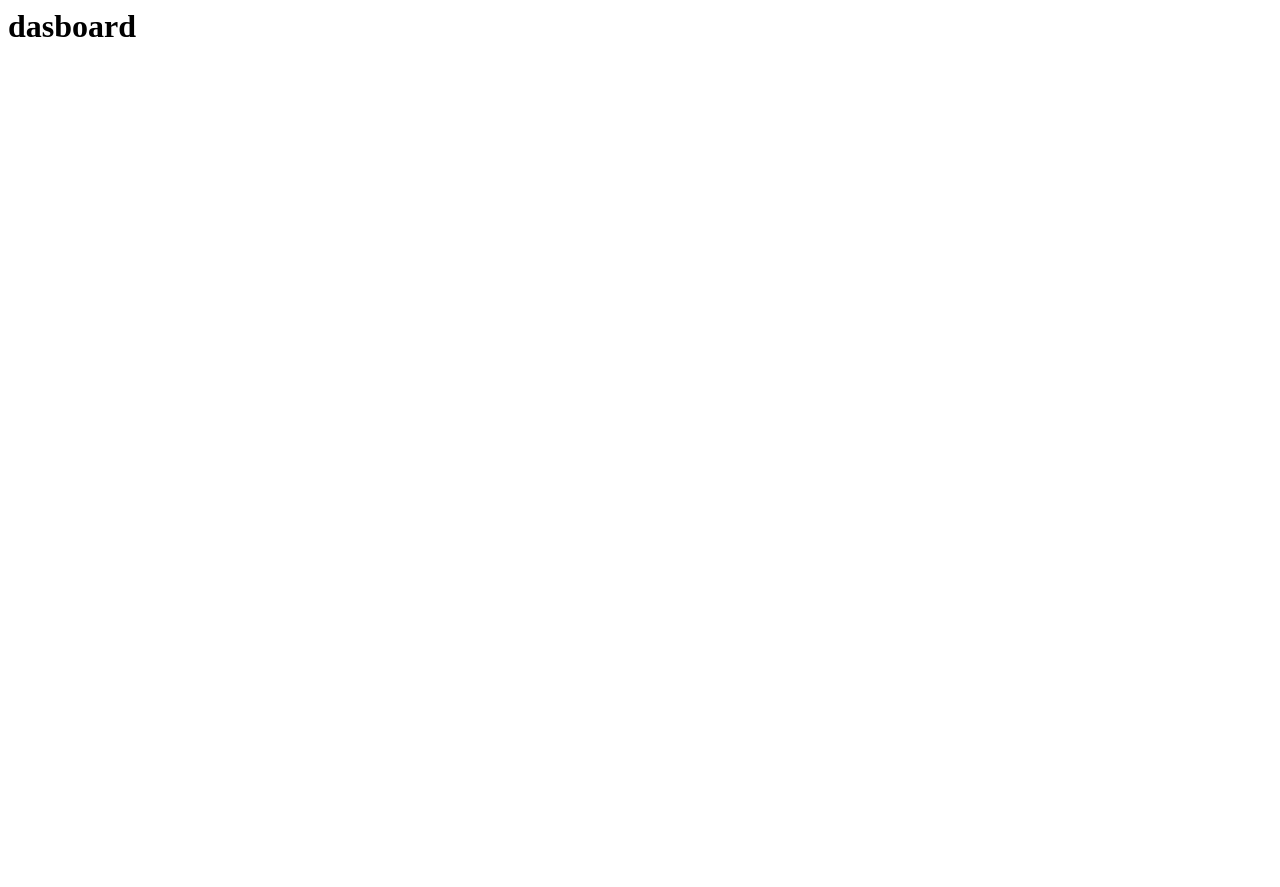
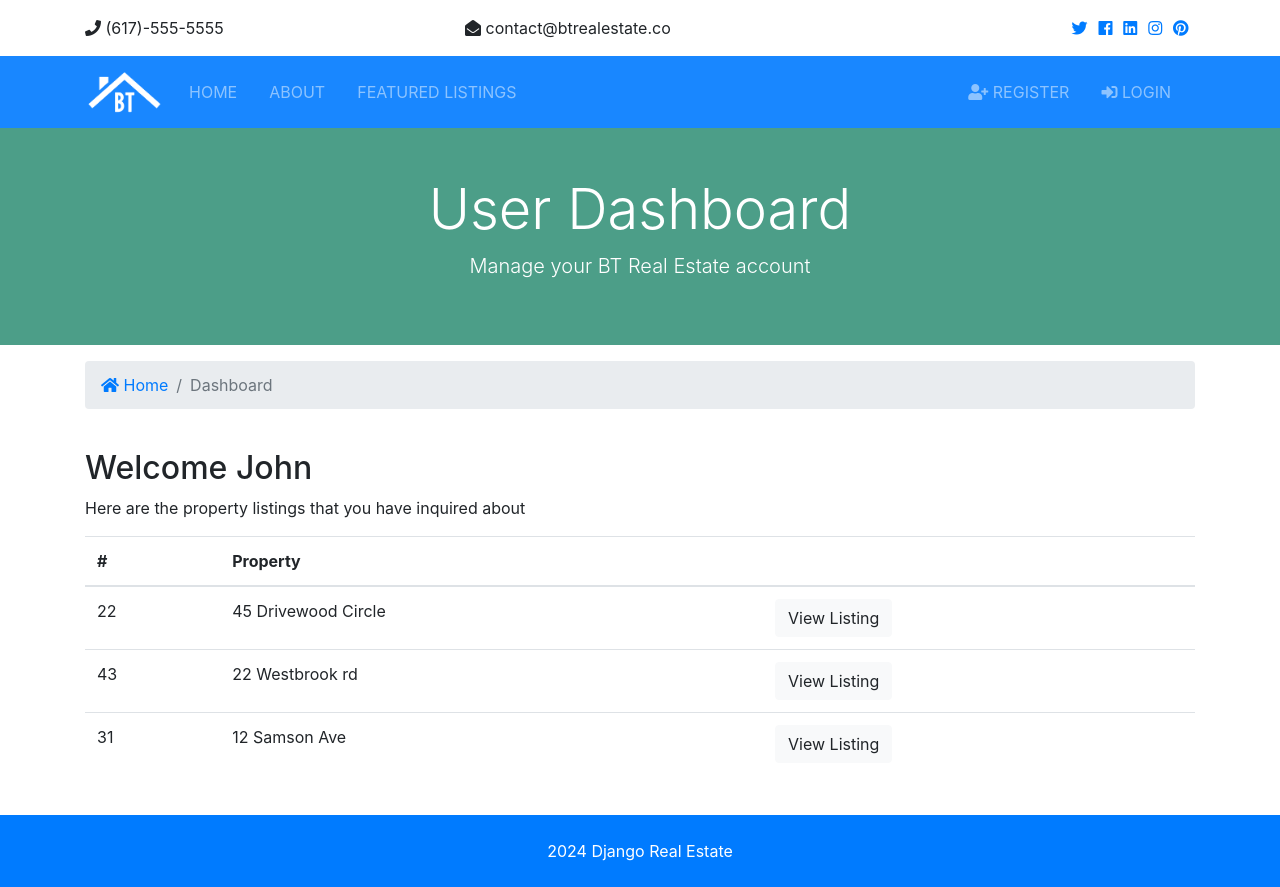
Before and after one commit to Rod512/Django_Realstate, a Django app: page /accounts/dashboard/ in a window 1280 px wide. Before the commit the page is almost empty. Before the commit the page ends 37 px from the top, so only its background shows below. Run offline with Django 5.2, Linux system fonts and the light colour scheme.

Commit message:
auth & dashboard

```diff
--- a/accounts/urls.py
+++ b/accounts/urls.py
@@ -3,8 +3,8 @@ from django.urls import path
 from . import views
 
 urlpatterns = [
-    path('login/', views.login, name='login'),
-    path('logout/', views.logout, name="logout"),
+    path('login/', views.user_login, name='login'),
+    path('logout/', views.user_logout, name="logout"),
     path('register/', views.register, name='register'),
     path('dashboard/', views.dashboard, name='dashboard')
 ]
--- a/accounts/views.py
+++ b/accounts/views.py
@@ -1,8 +1,9 @@
 from django.shortcuts import render
-# from django.http import HttpResponseRedirect
+from django.http import HttpResponseRedirect
 from django.shortcuts import redirect
 from django.contrib import messages,auth
 from django.contrib.auth.models import User
+from django.contrib.auth import authenticate,logout,login
 
 #user register
 def register(request):
@@ -40,16 +41,29 @@ def register(request):
         return render(request, 'accounts/register.html')
 
 #user login
-def login(request):
+def user_login(request):
     if request.method == 'POST':
-        return
+        username = request.POST['username']
+        password = request.POST['password']
+
+        user = authenticate(username=username, password=password)
+
+        if user is not None:
+            login(request, user)
+            messages.success(request, "You are logged in")
+            return redirect('dashboard')
+        else:
+            messages.error(request, 'Invalid credentials')
+            return redirect('login')
     else:
         return render(request, 'accounts/login.html')
 
 
 #user logout
-def logout(request):
-    return redirect('Home')
+def user_logout(request):
+     logout(request)
+     return HttpResponseRedirect('/')
+
 
 #dashboard
 def dashboard(request):
--- a/templates/accounts/dashboard.html
+++ b/templates/accounts/dashboard.html
@@ -1 +1,72 @@
-<h1>dasboard</h1>
+{% extends "base.html" %}
+{% block content %}
+<section id="showcase-inner" class="py-5 text-white">
+    <div class="container">
+      <div class="row text-center">
+        <div class="col-md-12">
+          <h1 class="display-4">User Dashboard</h1>
+          <p class="lead">Manage your BT Real Estate account</p>
+        </div>
+      </div>
+    </div>
+  </section>
+
+  <!-- Breadcrumb -->
+  <section id="bc" class="mt-3">
+    <div class="container">
+      <nav aria-label="breadcrumb">
+        <ol class="breadcrumb">
+          <li class="breadcrumb-item">
+            <a href="{% url "home" %}">
+              <i class="fas fa-home"></i> Home</a>
+          </li>
+          <li class="breadcrumb-item active"> Dashboard</li>
+        </ol>
+      </nav>
+    </div>
+  </section>
+  {% include 'partials/_alerts.html' %}
+
+  <section id="dashboard" class="py-4">
+    <div class="container">
+      <div class="row">
+        <div class="col-md-12">
+          <h2>Welcome John</h2>
+          <p>Here are the property listings that you have inquired about</p>
+          <table class="table">
+            <thead>
+              <tr>
+                <th scope="col">#</th>
+                <th scope="col">Property</th>
+                <th></th>
+              </tr>
+            </thead>
+            <tbody>
+              <tr>
+                <td>22</td>
+                <td>45 Drivewood Circle</td>
+                <td>
+                  <a class="btn btn-light" href="#">View Listing</a>
+                </td>
+              </tr>
+              <tr>
+                <td>43</td>
+                <td>22 Westbrook rd</td>
+                <td>
+                  <a class="btn btn-light" href="#">View Listing</a>
+                </td>
+              </tr>
+              <tr>
+                <td>31</td>
+                <td>12 Samson Ave</td>
+                <td>
+                  <a class="btn btn-light" href="#">View Listing</a>
+                </td>
+              </tr>
+            </tbody>
+          </table>
+        </div>
+      </div>
+    </div>
+  </section>
+{% endblock content %}
--- a/templates/pages/index.html
+++ b/templates/pages/index.html
@@ -63,6 +63,9 @@
       </div>
     </div>
   </section>
+   <!-- alerts -->
+   {% include "partials/_alerts.html" %}
+
    <!-- Listings -->
    <section id="listings" class="py-5">
     <div class="container">
--- a/templates/partials/_alerts.html
+++ b/templates/partials/_alerts.html
@@ -5,8 +5,8 @@
              role="alert">
                <button type="button" class="close" data-dismiss="alert"><span aria-hidden="true">&times;</span></button>
                <strong>
-                {% if message.lavel == DEFAULT_MESSAGE_LEVELS_ERROR %}
-                    Error
+                {% if message.level == DEFAULT_MESSAGE_LEVELS.ERROR %}
+                    Error:
                 {% else %}
                     {{message.tags|title}}
                 {% endif %}
--- a/templates/partials/_navbar.html
+++ b/templates/partials/_navbar.html
@@ -36,6 +36,20 @@
         </ul>
 
         <ul class="navbar-nav ml-auto">
+          {% if user.is_authenticated %}
+            <li
+              {% if 'dashboard' in request.path %}
+              class="nav-item active mr-3"
+              {% else %}
+                class="nav-item mr-3"
+              {% endif %}>
+              <a class="nav-link" href="{% url 'dashboard'%}"> welcome {{user.username}} (Dashboard)</a>
+            </li>
+
+            <li class="nav-item mr-3">
+              <a href="{% url 'logout'%}" class="nav-item nav-link">Logout</a>
+            </li>
+          {% else %}
             <li
               {% if 'register' in request.path %}
               class="nav-item active mr-3"
@@ -57,6 +71,7 @@
 
                 Login</a>
             </li>
+          {% endif %}
         </ul>
       </div>
     </div>
```
Also changed, not shown: db.sqlite3. Lines whose indentation alone changed are shown as unchanged.
